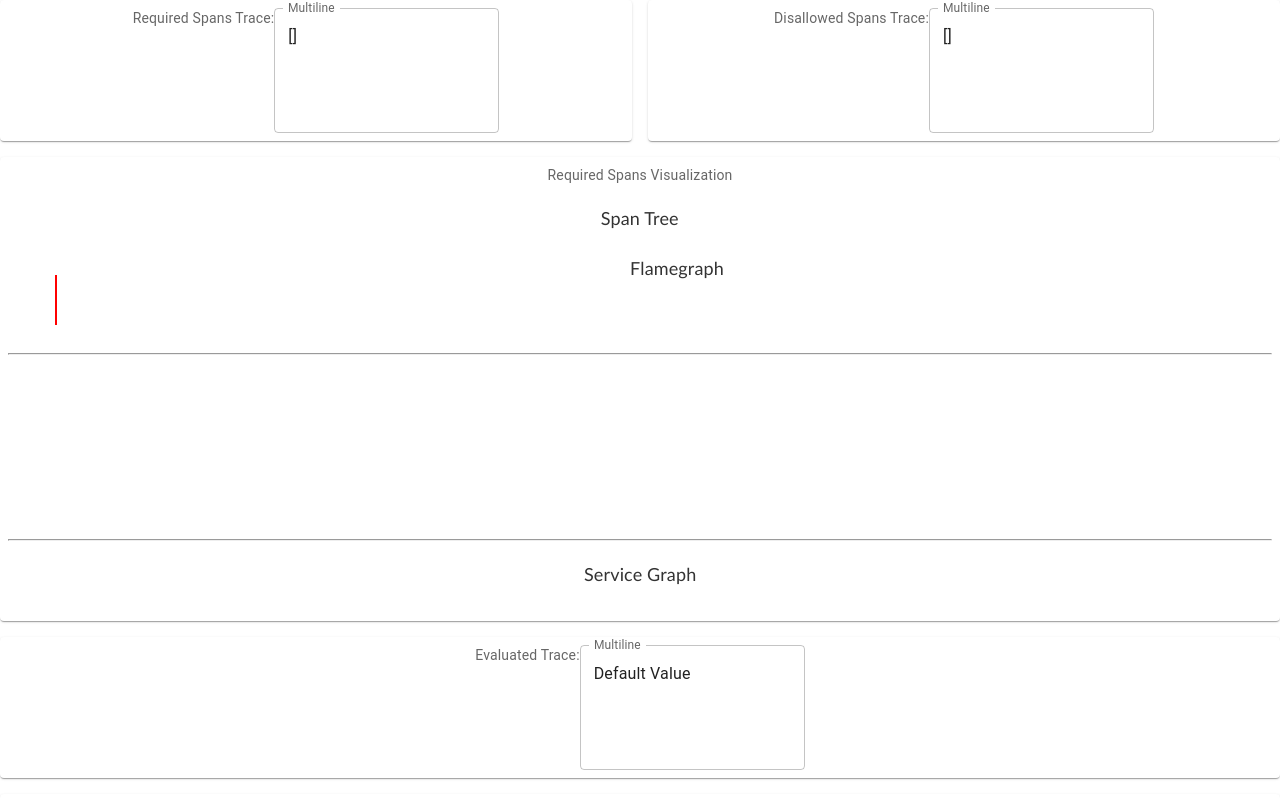
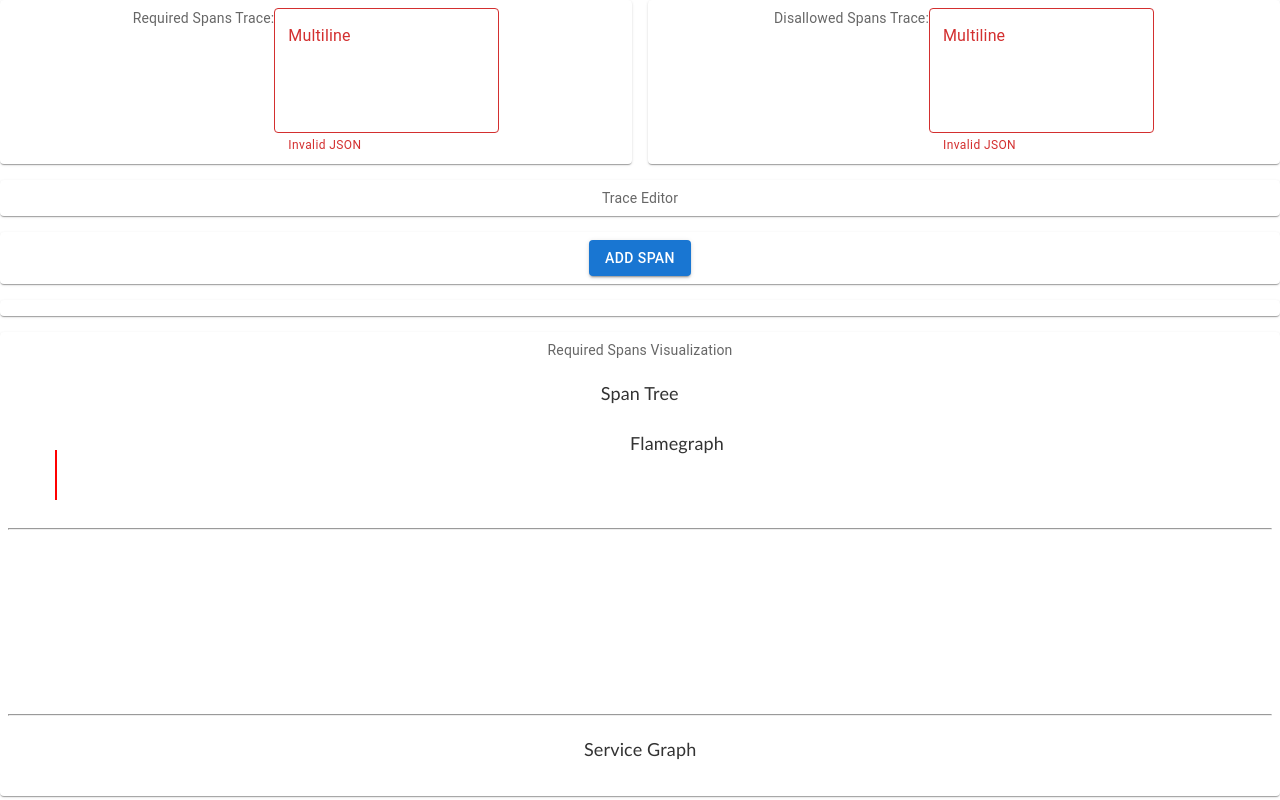
Before and after one commit to ReidAnderson/Trace.Ui, a React (Create React App) app in the folder trace-ui/: page / in a window 1280 px wide. Shown: the top 800 px of the page. Built offline with nearby package versions, Linux system fonts and the light colour scheme.

Commit message:
working with remove buttons

```diff
--- a/trace-ui/src/App.tsx
+++ b/trace-ui/src/App.tsx
@@ -2,10 +2,9 @@ import './App.css';
 import { styled } from '@mui/material/styles';
 import { Box, Paper, Button, Checkbox, Divider, FormControlLabel, Grid, Stack, TextField } from '@mui/material';
 import { TraceRequirement, Span } from './Interfaces';
-import { Formik, FormikErrors, Form, FieldArray, useFormikContext, Field } from 'formik';
 import { v4 as uuidv4 } from "uuid";
 import { FlameGraph, ServiceGraph, SpanTree } from './MermaidDefinitions';
-import { useEffect } from 'react';
+import { useEffect, useState } from 'react';
 import mermaid from "mermaid";
 
 type FormInputs = TraceRequirement & {
@@ -54,103 +53,71 @@ export interface SpanProps {
   index: number;
 }
 
-function SpanDisplay(props: SpanProps) {
-  const { setFieldValue, values, ...formik } = useFormikContext<FormInputs>();
+function isValidJson(json: string): boolean {
+  try {
+    JSON.parse(json);
+    return true;
+  } catch (e) {
+    return false;
+  }
+}
 
+export interface TraceEditorProps {
+  inputSpans: Span[];
+  setSpans: (spans: Span[]) => void;
+}
+
+function TraceEditor(traceEditorProps: TraceEditorProps) {
+  const { inputSpans, setSpans } = traceEditorProps;
   return (
     <Grid container spacing={2}>
-
       <Grid item xs={12}>
-        <p>SpanId: {props.span.spanId}</p>
-        <p>ParentSpanId: {props.span.parentSpanId ?? "NONE"}</p>
-        <TextField
-          id="outlined-basic"
-          label="Span Name"
-          value={props.span.name}
-          onChange={(e) => setFieldValue(`${props.name}.${props.index}.spanName`, e.target.value)}
-          variant="outlined" />
-        <TextField
-          id="outlined-basic"
-          label="Service Name"
-          value={props.span.serviceName}
-          onChange={(e) => setFieldValue(`${props.name}.${props.index}.serviceName`, e.target.value)}
-          variant="outlined" />
+        <Item>Trace Editor</Item>
       </Grid>
       <Grid item xs={12}>
-        <TextField
-          id="outlined-basic"
-          label="Parent Service Name"
-          value={props.span.parentSpanId}
-          // TODO this is bad
-          variant="outlined" />
-        <Field
-          name={`${props.name}.${props.index}.useRegex`}
-          type="checkbox"
-          render={({ field }: any) => (<FormControlLabel
-            control={<Checkbox {...field} checked={field.value} />}
-            label="Use Regex"
-          />)} />
-
+        <Item>
+          <Button variant="contained" onClick={() => {
+            setSpans([...inputSpans, inputSpans[0]]);
+          }}>Add Span</Button>
+        </Item>
       </Grid>
-      {/* <Grid item xs={12}>
-        <TextField
-          id="duration-min"
-          label="Minimum Duration (ms)"
-          type="number"
-          value={props.span.minDuration}
-          onChange={(e) => setFieldValue(`${props.name}.${props.index}.minDuration`, e.target.value)}
-          InputLabelProps={{
-            shrink: true,
-          }}
-        />
-        <TextField
-          id="duration-max"
-          label="Maximum Duration (ms)"
-          type="number"
-          value={props.span.maxDuration}
-          onChange={(e) => setFieldValue(`${props.name}.${props.index}.maxDuration`, e.target.value)}
-          InputLabelProps={{
-            shrink: true,
-          }}
-        />
-      </Grid> */}
+      <Grid item xs={12}>
+        <Item>
+          {inputSpans.map((span, index) => {
+            return (
+              <Stack key={index} direction="row" spacing={2}>
+                <TextField
+                  id="outlined-multiline-static"
+                  label="Multiline"
+                  multiline
+                  rows={4}
+                  value={JSON.stringify(span, null, 2)}
+                  onChange={(e) => {
+                    let newSpans = [...inputSpans];
+                    newSpans[index] = JSON.parse(e.target.value);
+                    setSpans(newSpans);
+                  }}
+                  error={!isValidJson(JSON.stringify(span))}
+                  helperText={!isValidJson(JSON.stringify(span)) ? "Invalid JSON" : ""}
+                />
+                <Button variant="contained" onClick={() => {
+                  let newSpans = [...inputSpans];
+                  newSpans.splice(index, 1);
+                  setSpans(newSpans);
+                }}>Remove</Button>
+              </Stack>
+            )
+          })}
+        </Item>
+      </Grid>
     </Grid>
-  );
-}
-
-export interface SpanListProps {
-  criteria: Span[];
-  name: string;
-}
-
-function SpanList(props: SpanListProps) {
-  return (
-    <FieldArray name={props.name}>
-      {(arrayHelpers) => (
-        <Stack
-          direction="column"
-          justifyContent="center"
-          alignItems="center"
-          divider={<Divider orientation="horizontal" flexItem />}
-          spacing={2}>
-          {props.criteria && props.criteria.length > 0 ? props.criteria.map((criteria, index) => {
-            return (
-              <>
-                <SpanDisplay span={criteria} name={props.name} index={index} />
-                <Button variant='contained' onClick={() => arrayHelpers.push(getEmptySpan(criteria.traceId, criteria.spanId))}>Add Child Span</Button>
-                <Button variant='contained' onClick={() => arrayHelpers.remove(index)}>Delete</Button>
-              </>
-            )
-          }) : (
-            <Button variant='contained' onClick={() => arrayHelpers.push(getEmptySpan())}>Add Span</Button>
-          )}
-        </Stack>)}
-    </FieldArray>
-  );
+  )
 }
 
 function FormContent() {
-  const { setFieldValue, values, errors, ...formik } = useFormikContext<FormInputs>();
+  const [spans, setSpans] = useState<Span[]>([]);
+  const [requiredSpanText, setRequiredSpanText] = useState('');
+  const [disallowedSpanText, setDisallowedSpanText] = useState('');
 
   useEffect(() => {
     // remove the data-processed html attribute from all elements with an id of mermaid
@@ -165,50 +132,21 @@ function FormContent() {
 
     mermaid.initialize({ startOnLoad: true });
     mermaid.run();
-  }, [values.requiredSpans])
+  }, [spans])
 
   useEffect(() => {
-
-  }, [values.requiredSpansText, values.disallowedSpansText])
-
-  function spanSet(field:string, fieldValue: string) {
-
     let parsedJson = [] as Span[];
 
     try {
-      parsedJson = JSON.parse(fieldValue);
-      setFieldValue(field, parsedJson);
+      parsedJson = JSON.parse(requiredSpanText);
+      setSpans(parsedJson);
     } catch (e) {
-      errors.requiredSpans = "Invalid JSON";
+      console.error("Invalid JSON");
     }
-  }
+  }, [requiredSpanText])
 
   return (
     <Grid container spacing={2}>
-      <Grid item xs={4} hidden>
-        <Item>Span Filter: Any trace containing a span that matches the following criteria will be evaluated
-          <Stack
-            direction="column"
-            justifyContent="center"
-            alignItems="flex-start"
-            spacing={2}
-          >
-            <TextField id="outlined-basic" label="Span Name" variant="outlined" />
-            <TextField id="outlined-basic" label="Service Name" variant="outlined" />
-            <FormControlLabel control={<Checkbox defaultChecked />} label="Use Regex" />
-          </Stack>
-        </Item>
-      </Grid>
-      {/* <Grid item xs={4} hidden>
-        <Item>Required Spans: The trace must contain a match for all of the following spans
-          <SpanList criteria={values.requiredSpans} name="requiredSpans" />
-        </Item>
-      </Grid>
-      <Grid item xs={4} hidden>
-        <Item>Disallowed Spans: The trace cannot contain a match for any of the following spans
-          <SpanList criteria={values.disallowedSpans} name="disallowedSpans" />
-        </Item>
-      </Grid> */}
       <Grid item xs={6}>
         <Item>Required Spans Trace:
           <TextField
@@ -216,8 +154,10 @@ function FormContent() {
             label="Multiline"
             multiline
             rows={4}
-            value={JSON.stringify(values.requiredSpans)}
-            onChange={(e) => spanSet('requiredSpans', e.target.value)}
+            value={requiredSpanText}
+            onChange={(e) => setRequiredSpanText(e.target.value)}
+            error={!isValidJson(requiredSpanText)}
+            helperText={!isValidJson(requiredSpanText) ? "Invalid JSON" : ""}
           />
         </Item>
       </Grid>
@@ -228,18 +168,23 @@ function FormContent() {
             label="Multiline"
             multiline
             rows={4}
-            value={JSON.stringify(values.disallowedSpans)}
-            onChange={(e) => setFieldValue('disallowedSpans', JSON.parse(e.target.value))}
+            value={disallowedSpanText}
+            onChange={(e) => setDisallowedSpanText(e.target.value)}
+            error={!isValidJson(disallowedSpanText)}
+            helperText={!isValidJson(disallowedSpanText) ? "Invalid JSON" : ""}
           />
         </Item>
       </Grid>
       <Grid item xs={12}>
+        <TraceEditor inputSpans={spans} setSpans={setSpans} />
+      </Grid>
+      <Grid item xs={12}>
         <Item>Required Spans Visualization
-          <FlameGraph trace={values.requiredSpans} />
+          <FlameGraph trace={spans} />
           <hr />
-          <SpanTree trace={values.requiredSpans} />
+          <SpanTree trace={spans} />
           <hr />
-          <ServiceGraph trace={values.requiredSpans} />
+          <ServiceGraph trace={spans} />
         </Item>
       </Grid>
       <Grid item xs={12}>
@@ -265,29 +210,9 @@ function FormContent() {
 function App() {
   return (
     <Box sx={{ flexGrow: 1 }}>
-      <Formik<FormInputs>
-        initialValues={initialValues}
-        onSubmit={submit}
-        validate={validate}
-      >
-        <Form>
-          <FormContent />
-        </Form>
-      </Formik>
+      <FormContent />
     </Box>
   );
-
-  function validate(values: FormInputs) {
-    const errors: FormikErrors<FormInputs> = {};
-
-    return {
-      ...errors
-    };
-  }
-
-  async function submit(values: FormInputs) {
-    return;
-  }
 }
 
 export default App;
```
